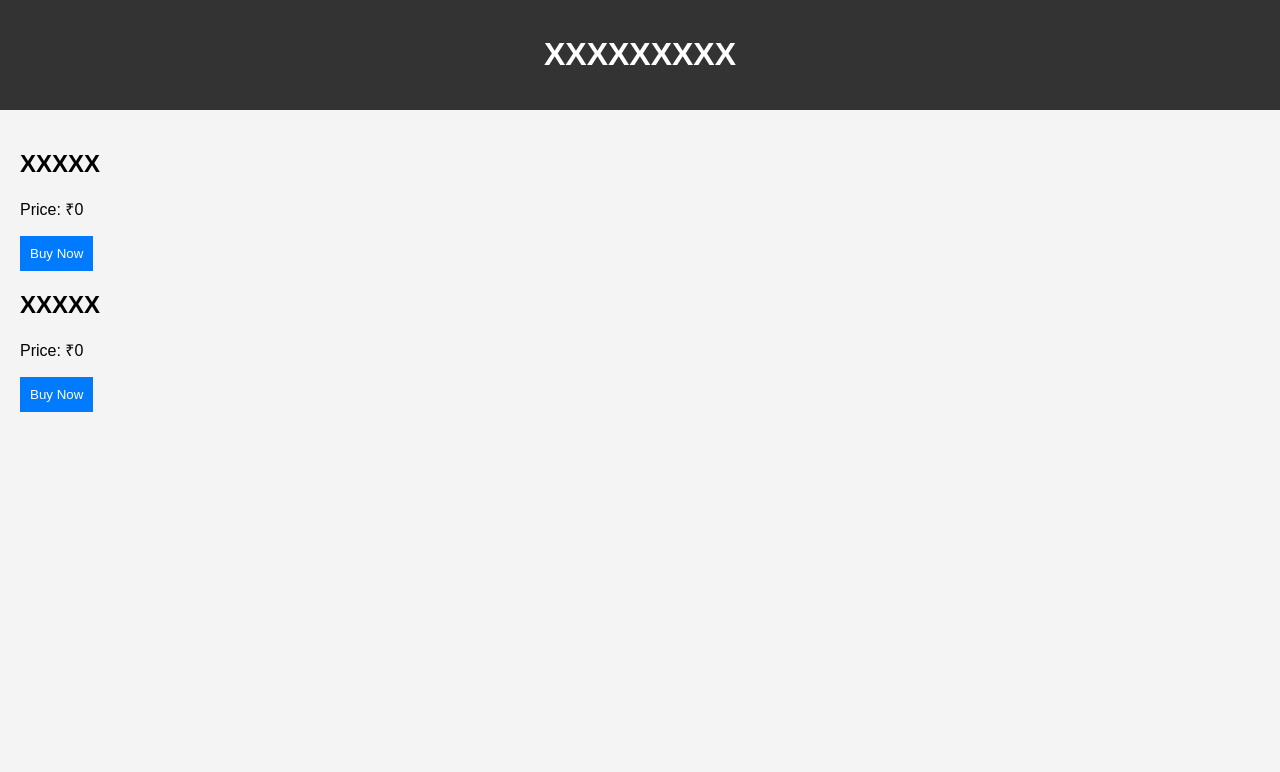
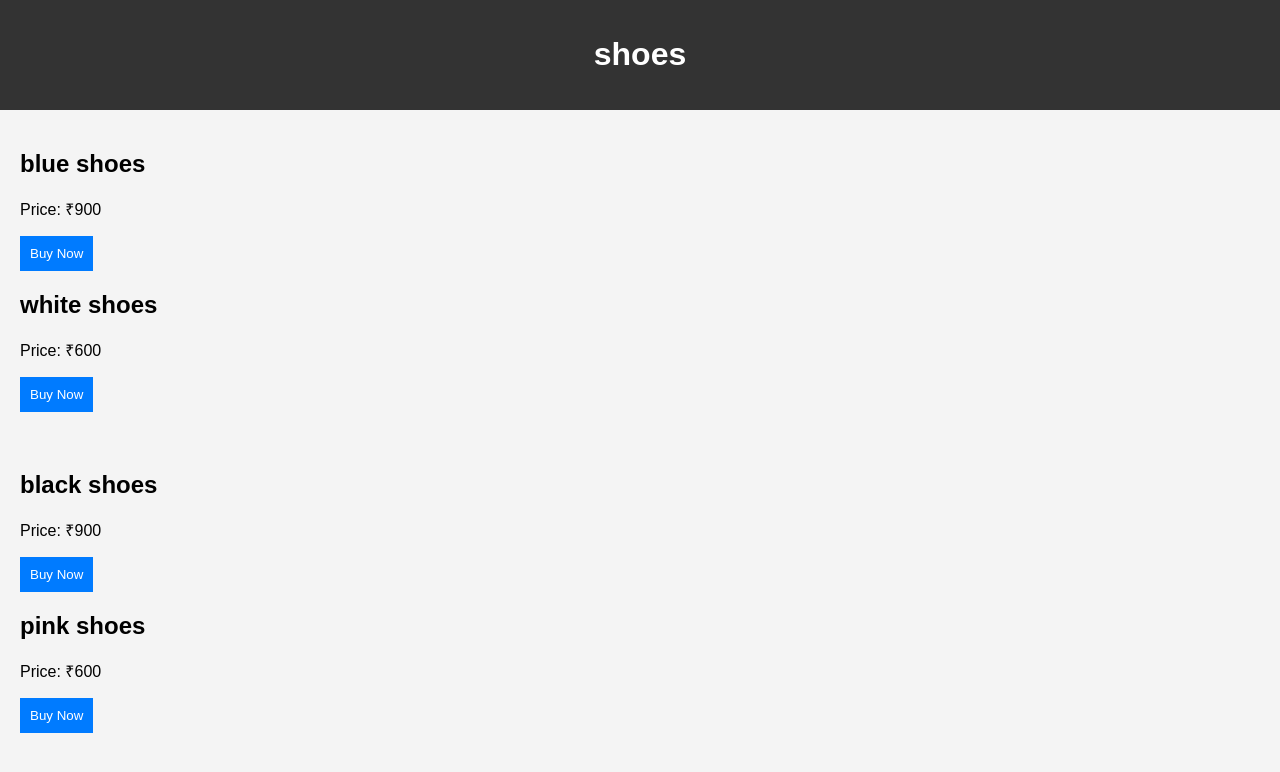
Before and after one commit to forlabdon2026-byte/dbc, a plain HTML site: page index.html in a window 1280 px wide. Drawn offline with Linux system fonts and the light colour scheme.

Commit message:
Update index.html

```diff
--- a/index.html
+++ b/index.html
@@ -12,7 +12,7 @@
 </script>
   <meta charset="UTF-8">
   <meta name="viewport" content="width=device-width, initial-scale=1.0">
-  <title>  XXXXXX </title>
+  <title>  My store </title>
   <style>
     body {
       font-family: Arial, sans-serif;
@@ -47,17 +47,28 @@
 <body>
 
 <header>
-  <h1> XXXXXXXXX </h1>
+  <h1>  shoes </h1>
 </header>
 <div class="container">
   <div class="XXXX">
-    <h2>XXXXX</h2>
-    <p>Price: ₹0</p>
+    <h2> blue shoes </h2>
+    <p>Price: ₹900</p>
     <button onclick="trackClick()">Buy Now</button>
   </div>
   <div class="XXXX">
-    <h2>XXXXX </h2>
-    <p>Price: ₹0</p>
+    <h2>white shoes </h2>
+    <p>Price: ₹600</p>
+    <button onclick="trackClick()">Buy Now</button>
+  </div>
+</div><div class="container">
+  <div class="XXXX">
+    <h2> black shoes </h2>
+    <p>Price: ₹900</p>
+    <button onclick="trackClick()">Buy Now</button>
+  </div>
+  <div class="XXXX">
+    <h2>pink shoes </h2>
+    <p>Price: ₹600</p>
     <button onclick="trackClick()">Buy Now</button>
   </div>
 </div>
```
